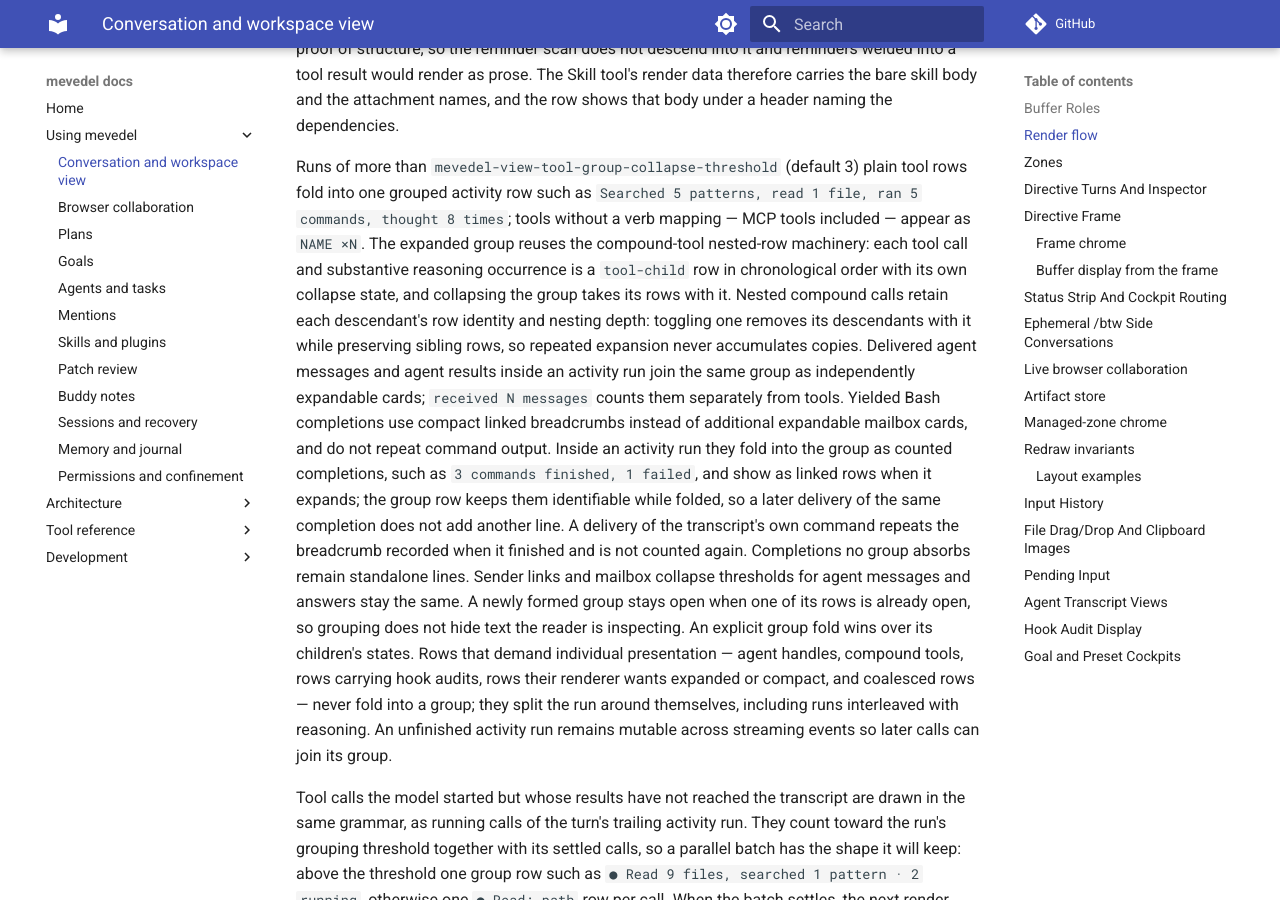
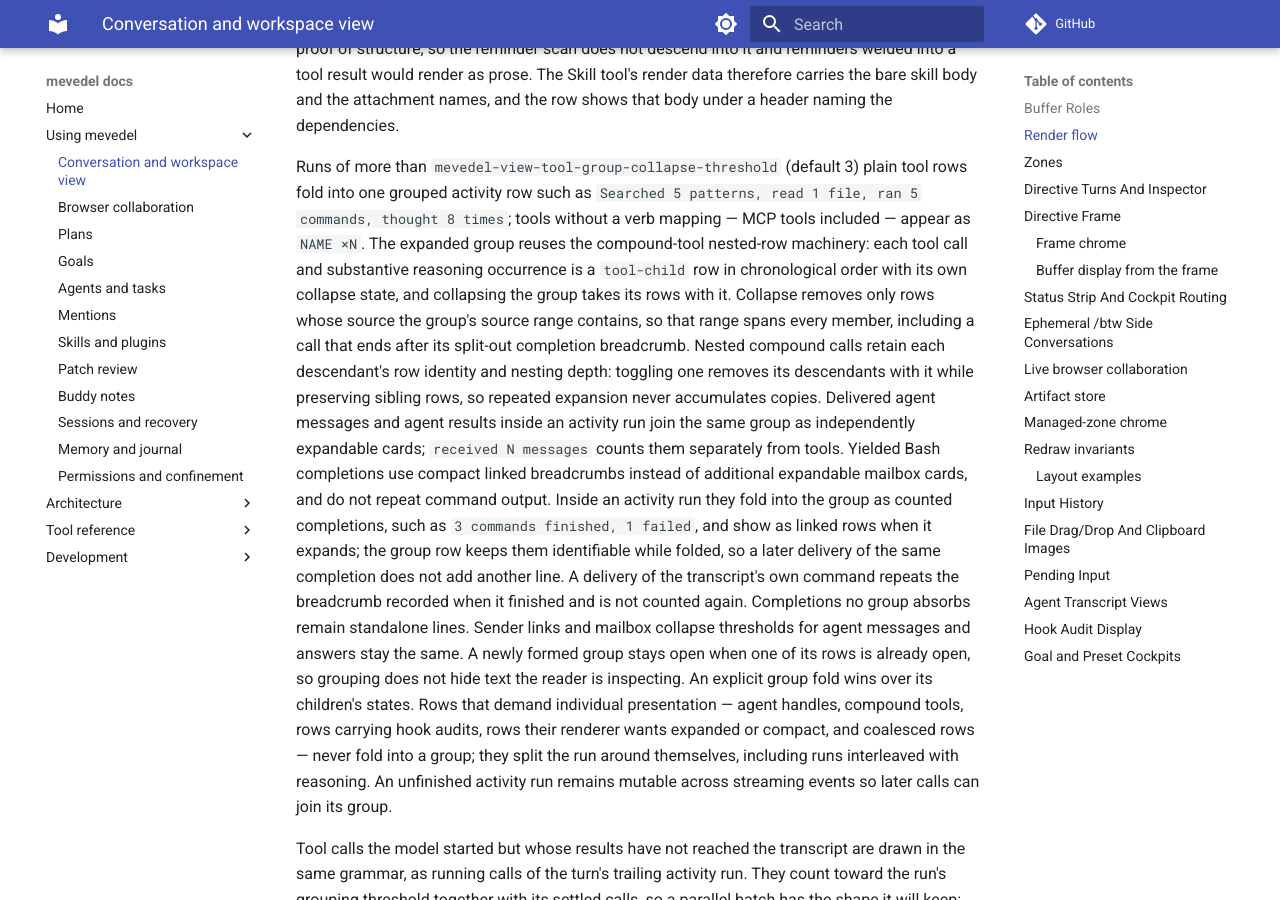
Before and after one commit to FrauH0lle/mevedel, an MkDocs documentation site: the page built from docs/view.md, in a window 1280 px wide and 900 px high, scrolled down 14395 px. Built offline with MkDocs 1.6.1 and Material for MkDocs 9.7.7, drawn with Linux system fonts in a browser that asks for light colours; comment, search, counter and statistics services are not loaded.

Commit message:
fix(view): Span every member when ranging an activity group
A split completion breadcrumb follows its call as the group's last entry
but ends inside the call's segment.  Taking the group end from the last
entry left the call and its breadcrumb outside the group's source range,
so collapsing the group left both rows under the folded header.  Range
the group over the minimum start and maximum end of its entries.

```diff
--- a/docs/view.md
+++ b/docs/view.md
@@ -691,7 +691,9 @@
 expanded group reuses the compound-tool nested-row machinery: each tool call
 and substantive reasoning occurrence is a `tool-child` row in chronological
 order with its own collapse state, and collapsing the group takes its rows
-with it. Nested compound calls retain each descendant's row identity and
+with it. Collapse removes only rows whose source the group's source range
+contains, so that range spans every member, including a call that ends after
+its split-out completion breadcrumb. Nested compound calls retain each descendant's row identity and
 nesting depth: toggling one removes its descendants with it while preserving
 sibling rows, so repeated expansion never accumulates copies.
 Delivered agent messages and agent results inside an activity run join the
```
Also changed, not shown: 2 other files.
